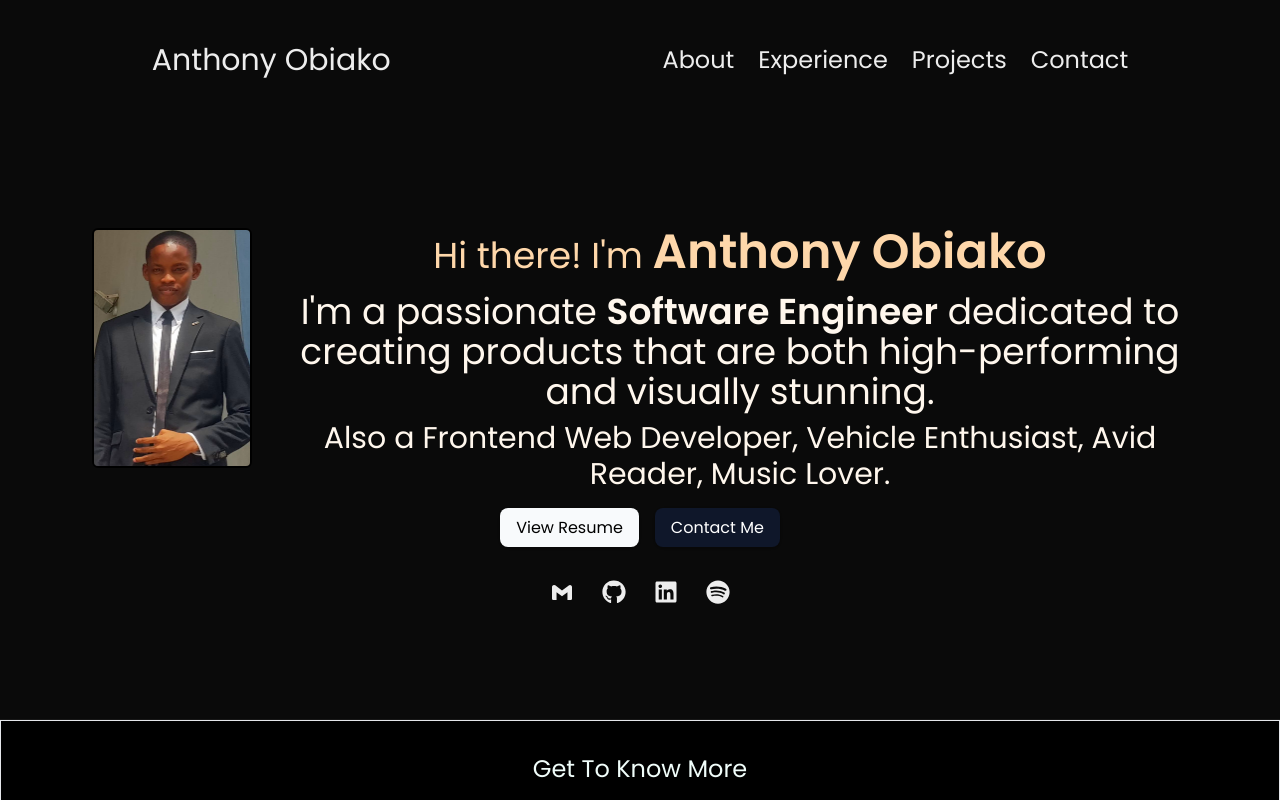
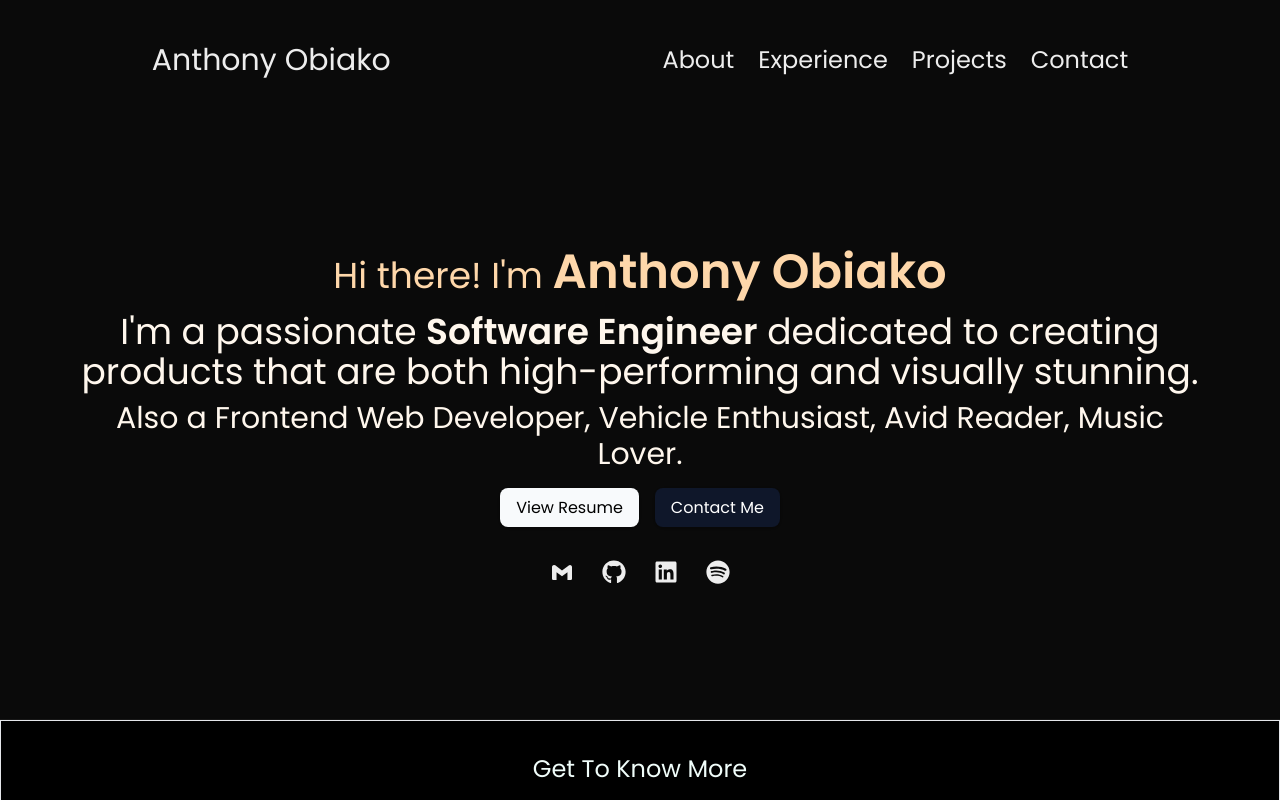
Before and after one commit to Anthony-obiako/Portfolio, a Next.js app: page / in a window 1280 px wide. Shown: the top 800 px of the page. Built offline with nearby package versions, Linux system fonts and the light colour scheme.

Commit message:
removed profile pic

```diff
--- a/src/app/pages/profile.tsx
+++ b/src/app/pages/profile.tsx
@@ -1,8 +1,5 @@
 "use client";
 
-
-import Image from "next/image";
-import profile from "@/assets/profile.png";
 import Link from "next/link";
 import Contacts from "../components/links";
 
@@ -11,11 +8,6 @@ const Profile = () => {
     <main className="w-full h-full min-h-[400px] sm:min-h-[600px] font-light border-b  border-neutral-900 shadow-custom dark:shadow-custom-dark flex flex-col justify-center items-center dark:bg-black p-8">
       <div className="text-center justify-items-center lg:px-10">
         <div className=" sm:flex justify-items-center">
-          <Image
-            src={profile}
-            alt="Anthony Obiako"
-            className="rounded-md border-2 border-black dark:border-white bg-white mb-4 w-40 saturate-150 h-60 object-cover mx-5"
-          />
           <div className="cursor-default">
             <h1 className="text-lg md:text-4xl text-orange-200">
               Hi there! I&#39;m{" "}
```
Also changed, not shown: src/assets/profile.png (deleted).
